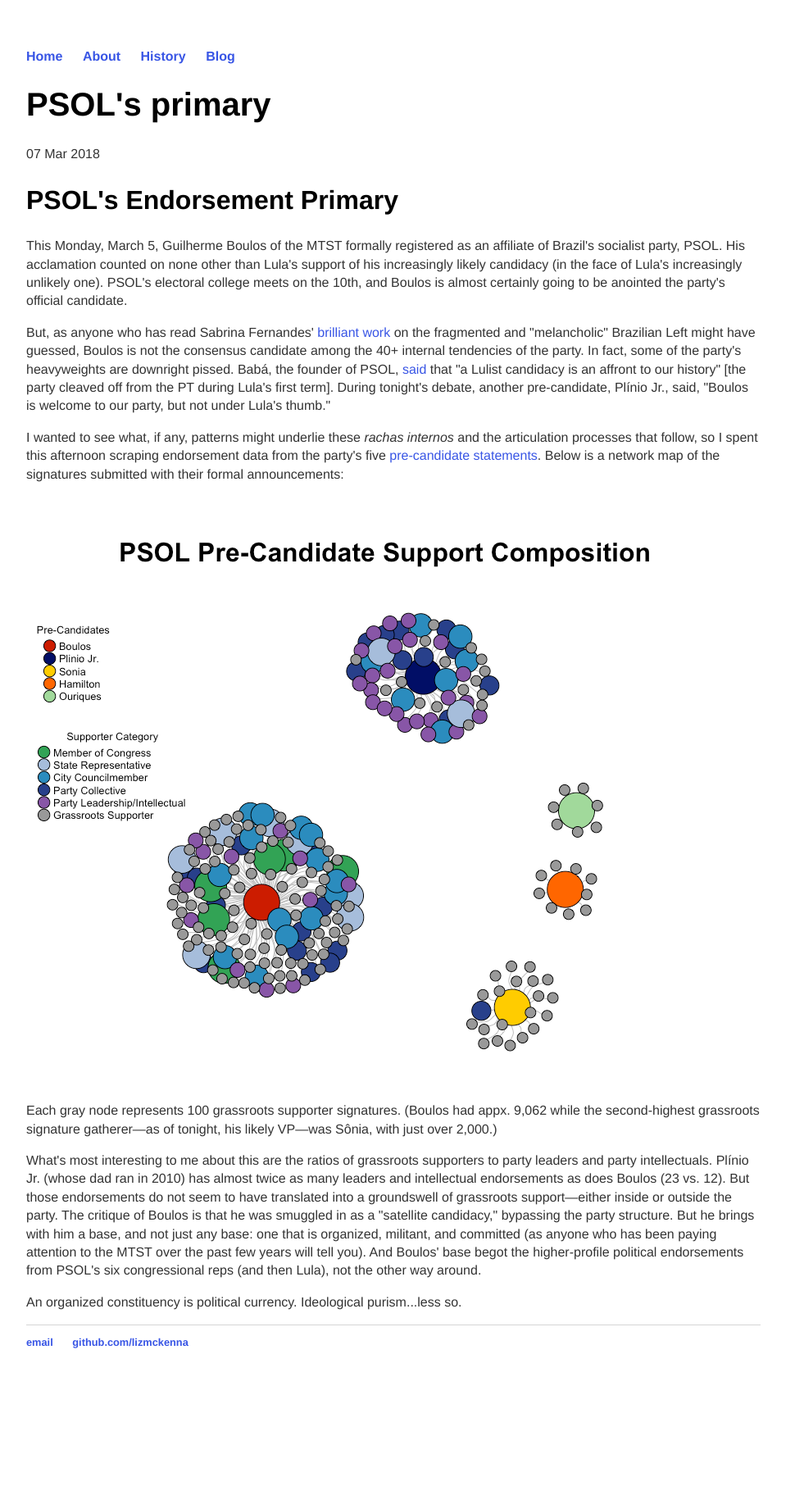
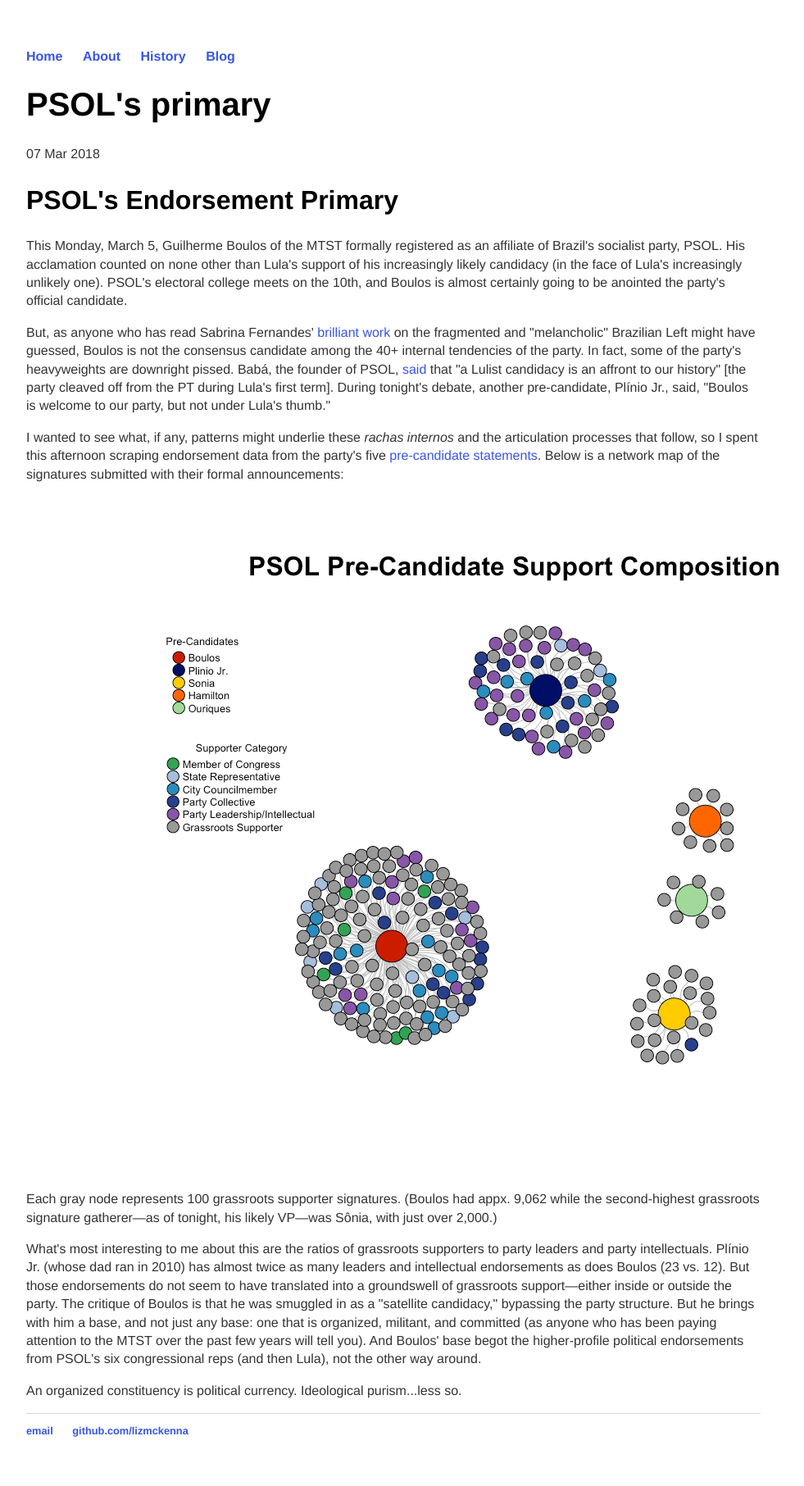
Before and after one commit to lizmckenna/elizabethmckenna.org, a Jekyll site: the page built from _posts/2018-03-07-psol-primary.md, in a window 1280 px wide. Shown: the whole page at 82% size, without its empty margins (160-1141 px from the left). Built offline with Jekyll 4.4.1, drawn with Linux system fonts in a browser that asks for light colours; before the commit the page ends 1705 px from its top, so only the background shows below that.

Commit message:
Update 2018-03-07-psol-primary.md

```diff
--- a/_posts/2018-03-07-psol-primary.md
+++ b/_posts/2018-03-07-psol-primary.md
@@ -12,7 +12,7 @@
 <p>I wanted to see what, if any, patterns might underlie these <i>rachas internos</i> and the articulation processes that follow, so I spent this afternoon scraping endorsement data from the party's five <a href="http://www.psol50.org.br/pre-candidaturas-a-presidencia/">pre-candidate statements</a>. Below is a network map of the signatures submitted with their formal announcements:</p>
 <br>
 <br>
- ![alt text](https://lizmckenna.github.io/images/180307_psol_primary.png "Logo Title Text 1")
+ ![alt text](https://lizmckenna.github.io/images/180307_psol_english.png "Logo Title Text 1")
 <br>
 <p>Each gray node represents 100 grassroots supporter signatures. (Boulos had appx. 9,062 while the second-highest grassroots signature gatherer—as of tonight, his likely VP—was Sônia, with just over 2,000.)</p>
 
```
